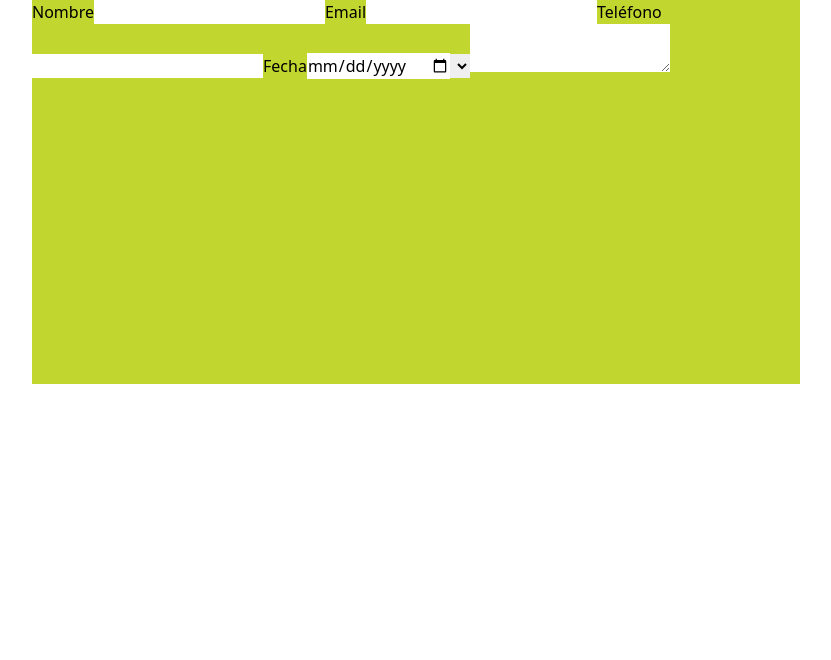
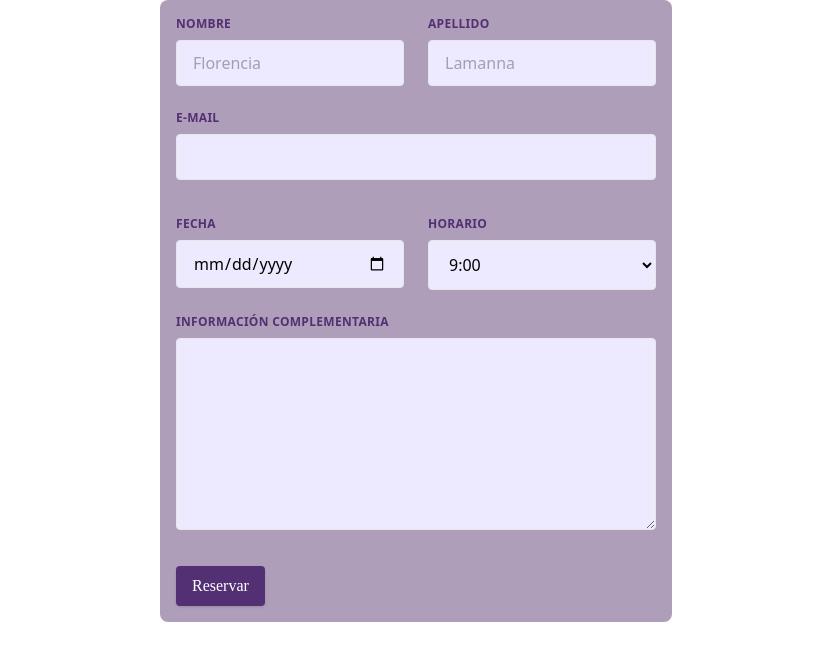
Before and after one commit to Niguisasola/menudaciba, a React (Create React App) app: page /reservarPorEdad in a window 1280 px wide. Shown: the top 660 px of the page, without its empty margins (224-1055 px from the left). Built offline with nearby package versions, Linux system fonts and the light colour scheme.

Commit message:
component form

```diff
--- a/src/Components/Form/Form.jsx
+++ b/src/Components/Form/Form.jsx
@@ -2,26 +2,68 @@ import React from 'react'
 
 function Form() {
   return (
-    <div className='w-3/5 bg-verde-ciba h-96 flex flex-col'>
-        <form classname="" action="">
-            <label>Nombre
-                <input type="text" name="name" id="name" />
-            </label>
-            <label>Email
-                <input type="email" name="email" id="" />
-            </label>
-            <label>Teléfono
-            <input type="tel" name="telephone" id="" />
-            </label>
-            <label>Fecha
-            <input type="date" name="date" id="" />
-            </label>
-            <select name="times" id=""></select>
-            <textarea></textarea>
-
-        </form>
+    <form class="w-full max-w-lg bg-lila-ciba p-4 rounded-lg" action="https://formsubmit.co/lamanna.mflorencia@gmail.com" method="POST">
+    <div class="flex flex-wrap -mx-3 mb-6">
+      <div class="w-full md:w-1/2 px-3 mb-6 md:mb-0">
+        <label class="block uppercase tracking-wide text-violeta-ciba text-xs font-bold mb-2" >
+          Nombre
+        </label>
+        <input class="appearance-none block w-full bg-violet-100 text-grey-700 border border-gray-200 rounded py-3 px-4 leading-tight focus:outline-none focus:bg-white focus:border-gray-500" id="grid-first-name" type="text" placeholder="Florencia" name='nombre'/>
+      </div>
+      <div class="w-full md:w-1/2 px-3">
+        <label class="block uppercase tracking-wide text-violeta-ciba text-xs font-bold mb-2" for="grid-last-name">
+          Apellido
+        </label>
+        <input class="appearance-none block w-full bg-violet-100 text-grey-700 border border-gray-200 rounded py-3 px-4 leading-tight focus:outline-none focus:bg-white focus:border-gray-500" id="grid-last-name" type="text" placeholder="Lamanna" name='apellido'/>
+      </div>
     </div>
+    <div class="flex flex-wrap -mx-3 mb-6">
+      <div class="w-full px-3">
+        <label class="block uppercase tracking-wide text-violeta-ciba text-xs font-bold mb-2" for="grid-password">
+          E-mail
+        </label>
+        <input class="appearance-none block w-full bg-violet-100 text-gray-700 border border-gray-200 rounded py-3 px-4 mb-3 leading-tight focus:outline-none focus:bg-white focus:border-gray-500" id="email" type="email" name='email'/>
+      </div>
+    </div>
+    <div class="flex flex-wrap -mx-3 mb-6">
+      <div class="w-full md:w-1/2 px-3 mb-6 md:mb-0">
+        <label class="block uppercase tracking-wide text-violeta-ciba text-xs font-bold mb-2" >
+          Fecha
+        </label>
+        <input class="appearance-none block w-full bg-violet-100 text-grey-700 border border-gray-200 rounded py-3 px-4 leading-tight focus:outline-none focus:bg-white focus:border-gray-500" id="grid-first-name" type="date" name='fecha'/>
+      </div>
+      <div class="w-full md:w-1/2 px-3">
+        <label class="block uppercase tracking-wide text-violeta-ciba text-xs font-bold mb-2" for="grid-last-name">
+          Horario
+        </label>
+        <select class=" block w-full bg-violet-100 text-grey-700 border border-gray-200 rounded py-3 px-4 leading-tight focus:outline-none focus:bg-white focus:border-gray-500" id="grid-last-name" name='horario'>
+            <option value="9hs">9:00</option>
+            <option value="9hs">9:30</option>
+            <option value="9hs">10:00</option>
+        </select>
+      </div>
+    </div>
+    <div class="flex flex-wrap -mx-3 mb-6">
+      <div class="w-full px-3">
+        <label class="block uppercase tracking-wide text-violeta-ciba text-xs font-bold mb-2" for="grid-password">
+          Información Complementaria
+        </label>
+        <textarea class=" no-resize appearance-none block w-full bg-violet-100 text-gray-700 border border-gray-200 rounded py-3 px-4 mb-3 leading-tight focus:outline-none focus:bg-white focus:border-gray-500 h-48" id="message" name='info complementaria'></textarea>
+      </div>
+    </div>
+    <div class="md:flex md:items-center">
+      <div class="md:w-1/3">
+        <button class="shadow bg-violeta-ciba transition ease-in-out delay-150 hover:-translate-y-1 hover:scale-110 hover:bg-verde-ciba duration-300 focus:shadow-outline focus:outline-none text-white font-koulen py-2 px-4 rounded" type="button">
+          Reservar
+        </button>
+      </div>
+      <div class="md:w-2/3"></div>
+    </div>
+  </form>
   )
 }
 
 export default Form
+
+//<input type="hidden" name='_next' value="/reservarPorEdad"/>
+//<input type="hidden" name='_captcha' value="false"/>
--- a/tailwind.config.js
+++ b/tailwind.config.js
@@ -8,6 +8,7 @@ module.exports = {
       colors: {
         'violeta-ciba': '#533073',
         'verde-ciba': '#C1D72F',
+        'lila-ciba': '#ae9eb9',
       },
       fontFamily: {
         'koulen': ['Koulen']
```
